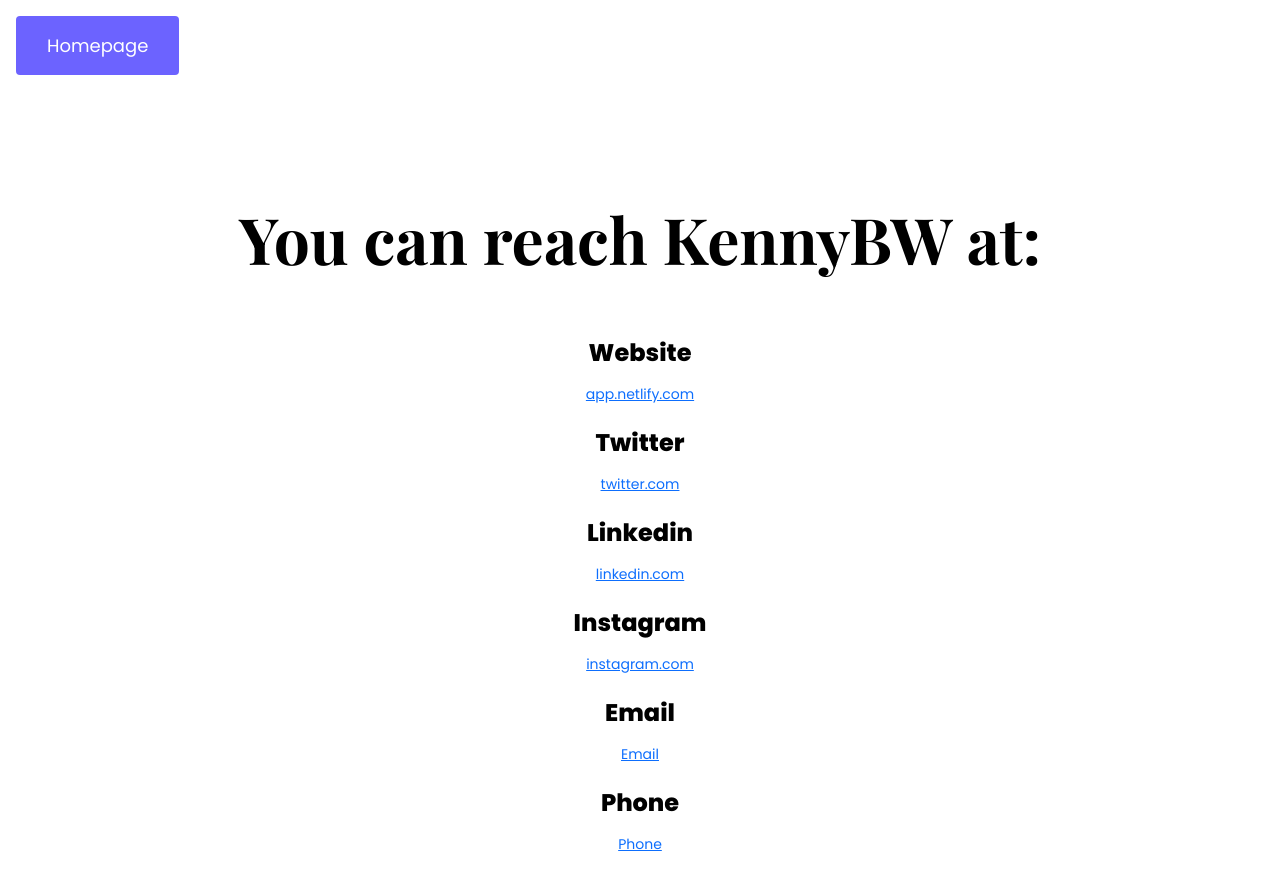
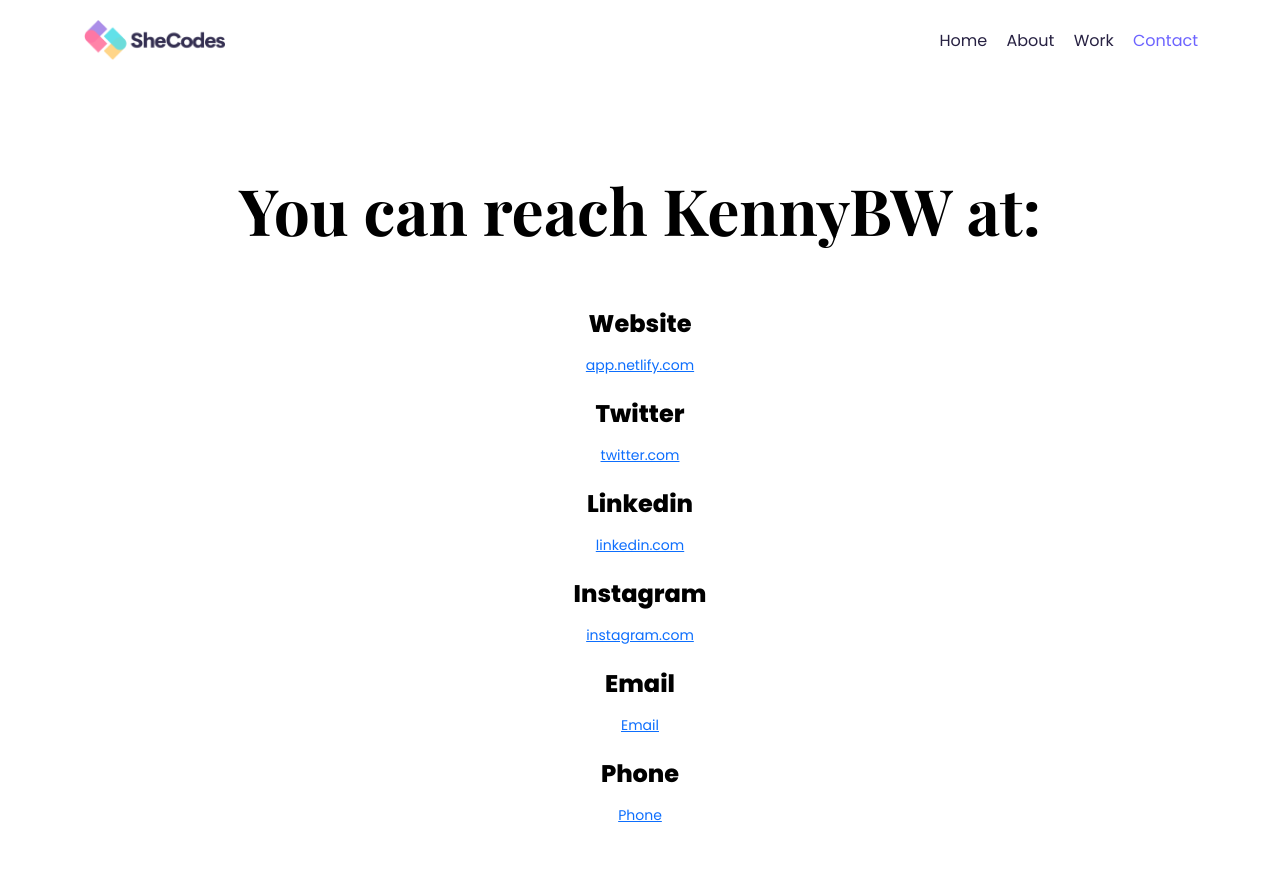
Before and after one commit to KennyBW/Portfolio-Final-Project, a plain HTML site: page contact.html in a window 1280 px wide. Drawn offline with nearby package versions, Linux system fonts and the light colour scheme; a web font is replaced by a local one.

```diff
--- a/contact.html
+++ b/contact.html
@@ -32,9 +32,31 @@
     ></script>
   </head>
   <body>
-    <div>
-      <a href="index.html" class="btn btn-branding text-center m-3" >Homepage</a>
-    </div>
+    <div class="container">
+        <nav class="d-flex justify-content-between">
+            <a href="/" title="Homepage">
+            <img src="images/logo.png" class="logo d-none d-md-block" alt="kenny logo">
+            <img src="images/logo-small.gif"
+             class="logo d-block d-md-none" alt="kenny logo" />
+             </a>
+            <ul>
+              <li>
+                <a href="/" title="Homepage"> Home</a>
+                </li>
+              <li>
+                <a href="/about.html" title="About Kenny"> About</a>
+
+              </li>
+              <li>
+                <a href="work.html" title="Kenny's work"> Work</a>
+
+              </li>
+              <li  class="active">
+                <a href="contact.html" title="Contact Kenny"> Contact</a>
+                </li>
+            </ul>
+          </nav>
+        </div>
     <div class="content-container container">
       <div class="content">
         <h1 class="mb-5">You can reach KennyBW at:</h1>
--- a/styles/styles.css
+++ b/styles/styles.css
@@ -52,7 +52,7 @@
   .hero{
   background:var(--secondary-color);
   text-align: center;
-  padding: 160px 20px;
+  padding: 80px 20px;
   }
 
   .hero p {
@@ -63,7 +63,7 @@
   }
 
   .content-container {
-  padding: 50px 20px;
+  padding: 30px 20px;
   }
 
   .content {
```
Also changed, not shown: about.html (+25 -22 lines), work.html (+25 -0 lines).
